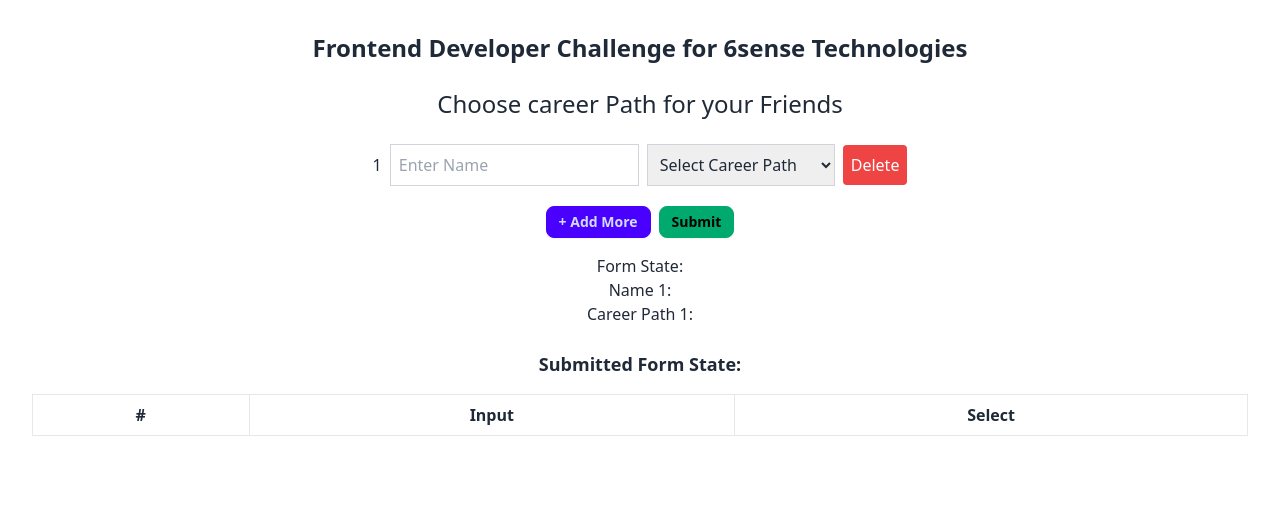
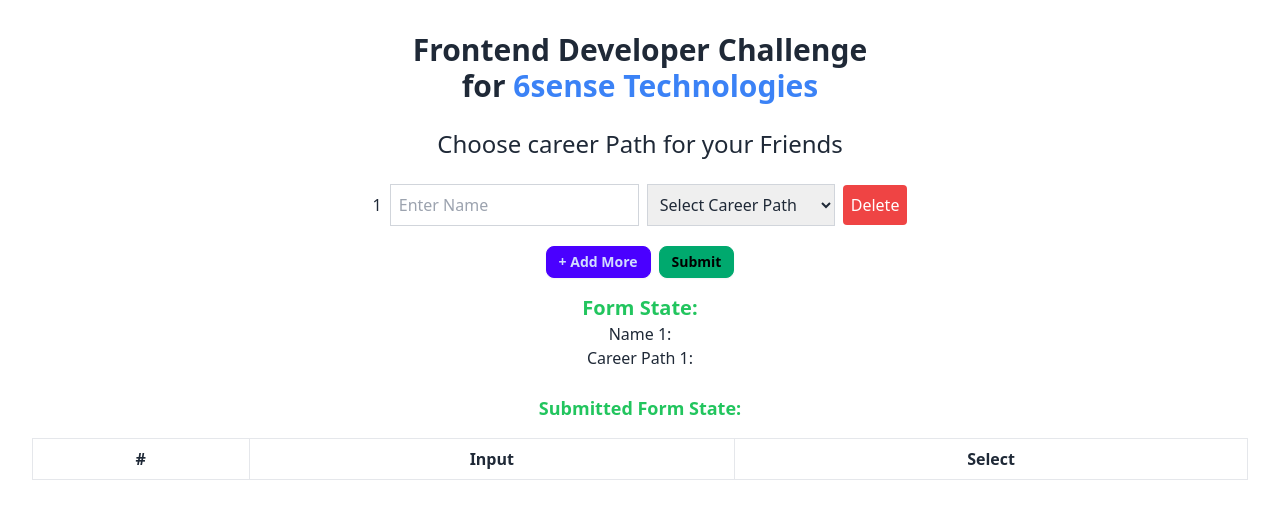
Before and after one commit to Mushfiq80/Frontend-Challenge, a React (Vite) app: page / in a window 1280 px wide. Shown: the top 518 px of the page. Built offline with nearby package versions, Linux system fonts and the light colour scheme.

Commit message:
project complete with some design changes

```diff
--- a/index.html
+++ b/index.html
@@ -2,7 +2,7 @@
 <html lang="en">
   <head>
     <meta charset="UTF-8" />
-    <link rel="icon" type="image/svg+xml" href="/vite.svg" />
+    <!-- <link rel="icon" type="image/svg+xml" href="/vite.svg" /> -->
     <meta name="viewport" content="width=device-width, initial-scale=1.0" />
     <title>6sense Technologies Challenge </title>
   </head>
--- a/src/App.jsx
+++ b/src/App.jsx
@@ -55,7 +55,7 @@
 
   return (
     <>
-      <h1 className='text-2xl font-semibold'>Frontend Developer Challenge for 6sense Technologies</h1>
+      <h1 className='text-3xl font-semibold'>Frontend Developer Challenge <br />for <span className='text-blue-500 font-bold'>6sense Technologies</span></h1>
 
       <h1 className='my-6 text-2xl'>Choose career Path for your Friends</h1>
       {/* form and select box  */}
@@ -108,7 +108,7 @@
       </form>
 
       {/* state chnage showing in h3 tag  */}
-      <h3 className='mt-4'>Form State:</h3>
+      <h3 className='mt-4 text-xl font-semibold text-green-500'>Form State:</h3>
       {
         formFields.map((field, index) => (
           <div key={index}>
@@ -117,7 +117,7 @@
           </div>
         ))
       }
-      <h3 className="text-lg font-semibold mt-6">Submitted Form State:</h3>
+      <h3 className="text-lg font-semibold mt-6 text-green-500">Submitted Form State:</h3>
       <table className="min-w-full rounded mt-4">
         <thead>
           <tr>
```
